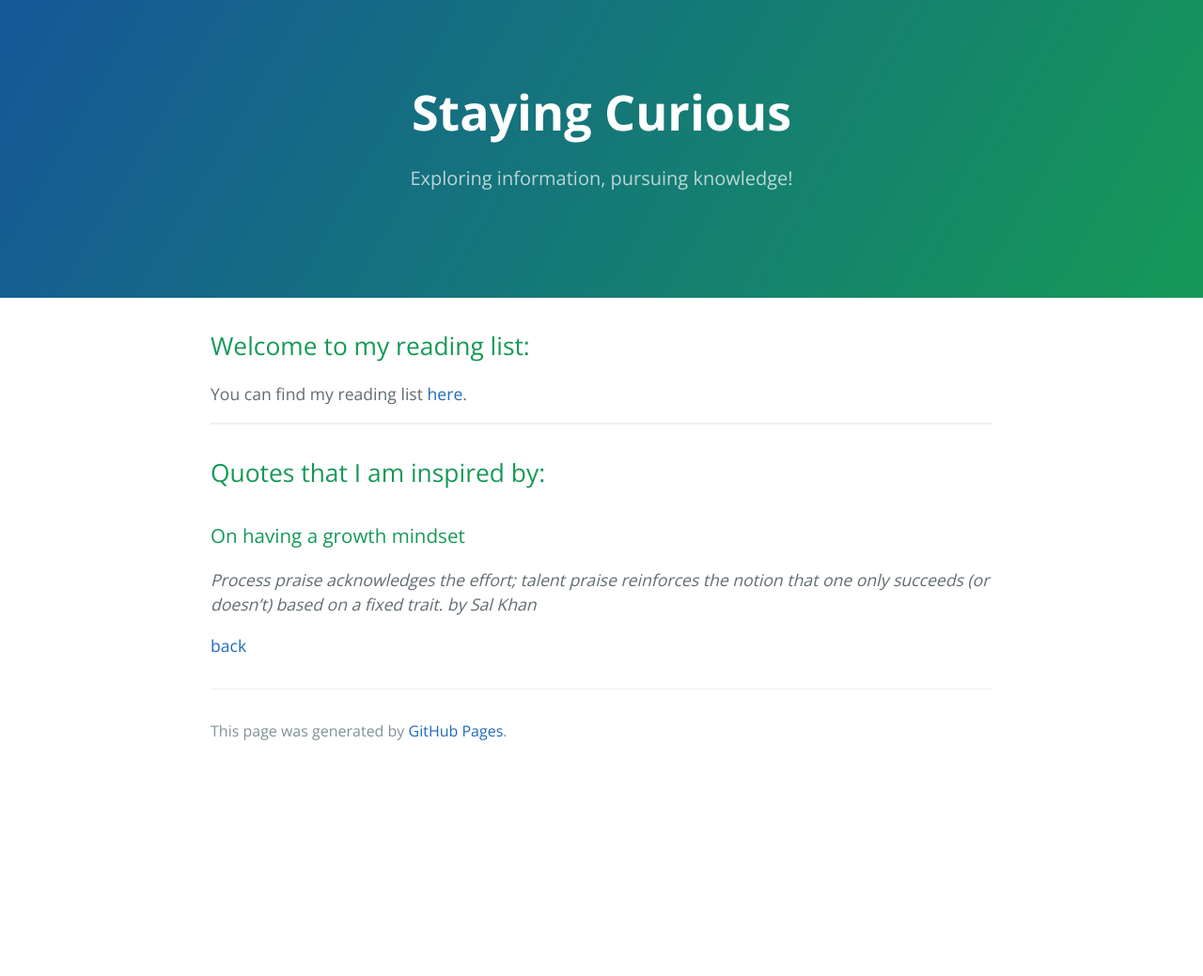
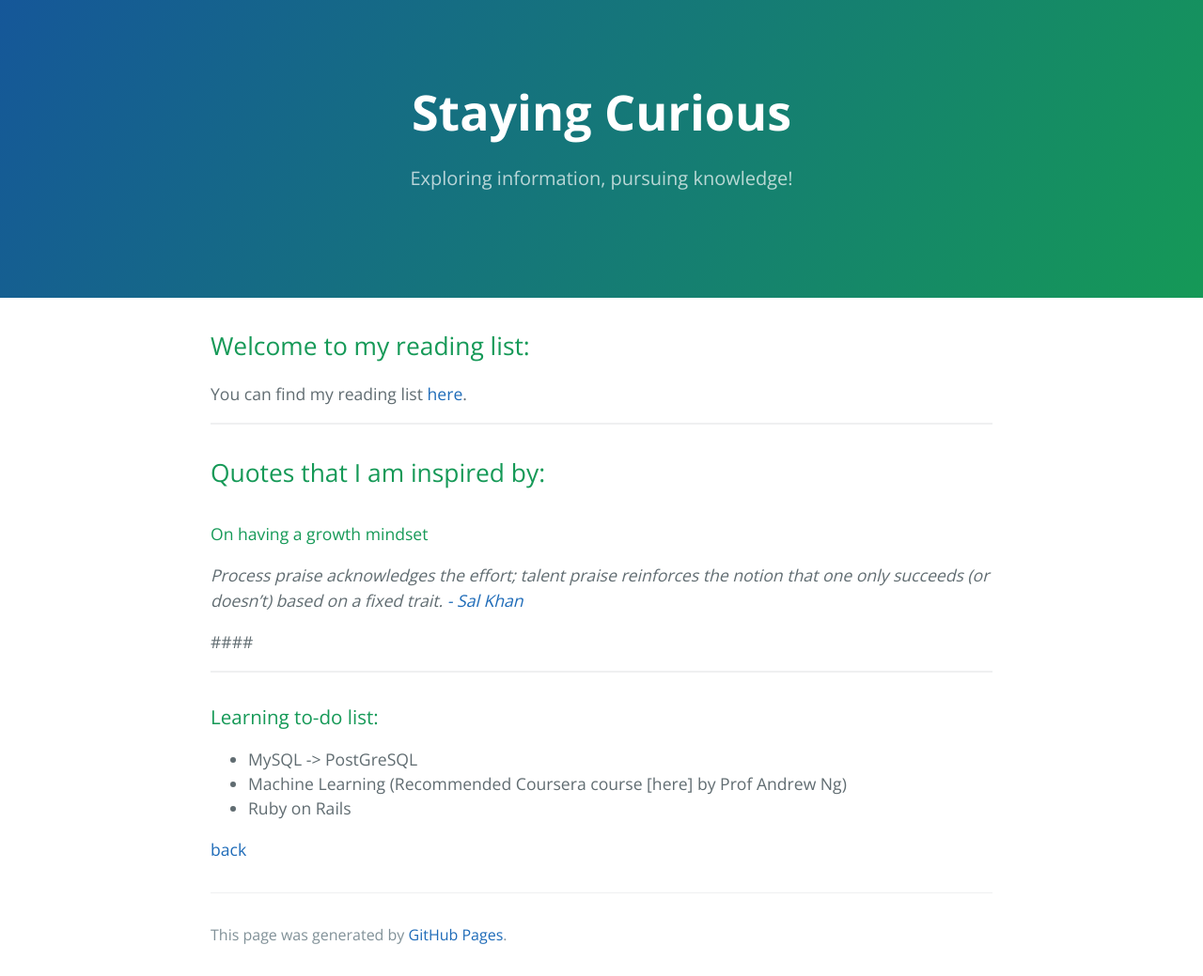
Before and after one commit to rayaun/rayaun.github.io, a Jekyll site: the page built from another-page.md, in a window 1280 px wide. Shown: the whole page at 94% size. Built offline with Jekyll 4.4.1, drawn with Linux system fonts in a browser that asks for light colours; our own code applies the rules of GitHub Pages for plain Markdown files; before the commit the page ends 900 px from its top, so only the background shows below that.

Commit message:
New to-do list

```diff
--- a/another-page.md
+++ b/another-page.md
@@ -12,9 +12,17 @@ You can find my reading list [here](https://www.goodreads.com/user/show/55637557
 
 ## Quotes that I am inspired by:
 
-### On having a growth mindset
-_Process­ praise acknowledges the effort; talent­ praise reinforces the notion that one only succeeds (or doesn’t) based on a fixed trait._ *by Sal Khan*
+#### On having a growth mindset
+_Process­ praise acknowledges the effort; talent­ praise reinforces the notion that one only succeeds (or doesn’t) based on a fixed trait._ *[- Sal Khan](https://www.khanacademy.org/talks-and-interviews/conversations-with-sal/a/the-learning-myth-why-ill-never-tell-my-son-hes-smart)*
 
+####
 
+* * *
+
+### Learning to-do list:
+
+*   MySQL -> PostGreSQL
+*   Machine Learning (Recommended Coursera course [here] by Prof Andrew Ng)
+*   Ruby on Rails
 
 [back](./)
```
